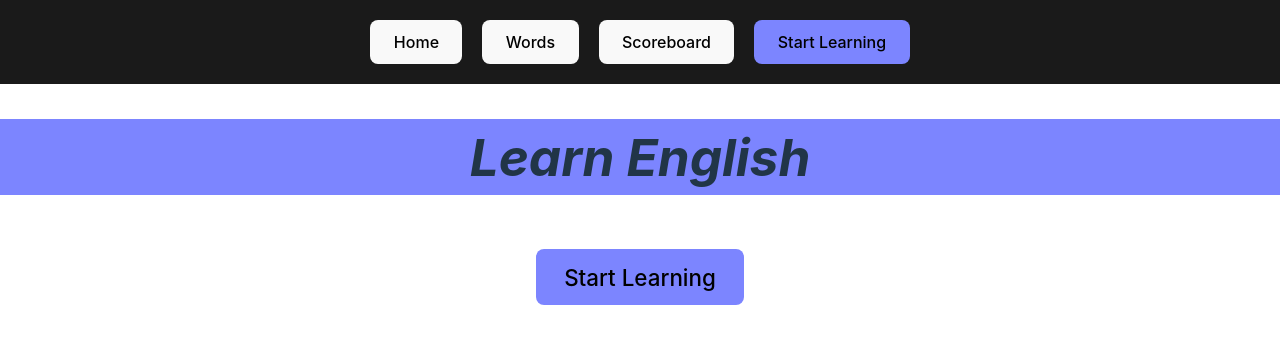
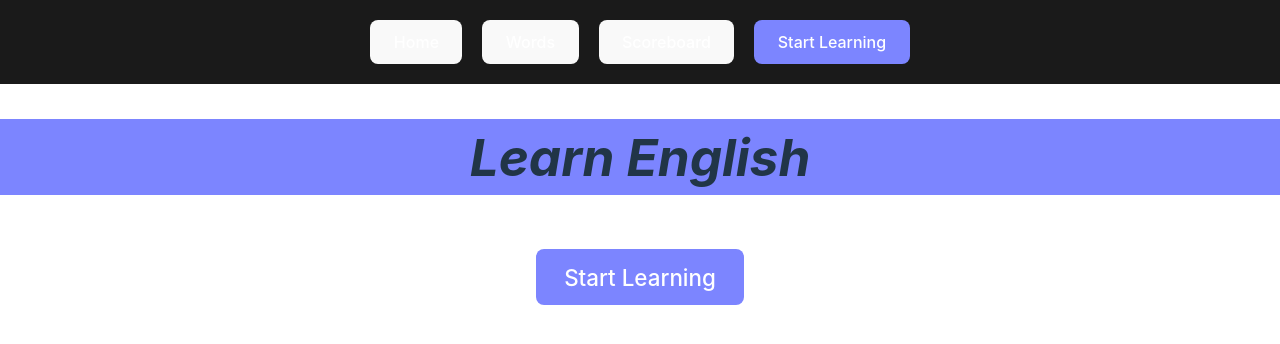
Before and after one commit to Yli-RajalaJuho/learn-english-app, a React (Vite) app in the folder frontend/: page / in a window 1280 px wide. Shown: the top 344 px of the page. Built offline with nearby package versions, Linux system fonts and the light colour scheme.

Commit message:
modify: light-dark theme

```diff
--- a/frontend/src/index.css
+++ b/frontend/src/index.css
@@ -3,7 +3,7 @@
   line-height: 1.5;
   font-weight: 400;
 
-  color-scheme: light dark;
+  color-scheme: dark;
   color: rgba(255, 255, 255, 0.87);
   background-color: #242424;
 
```
